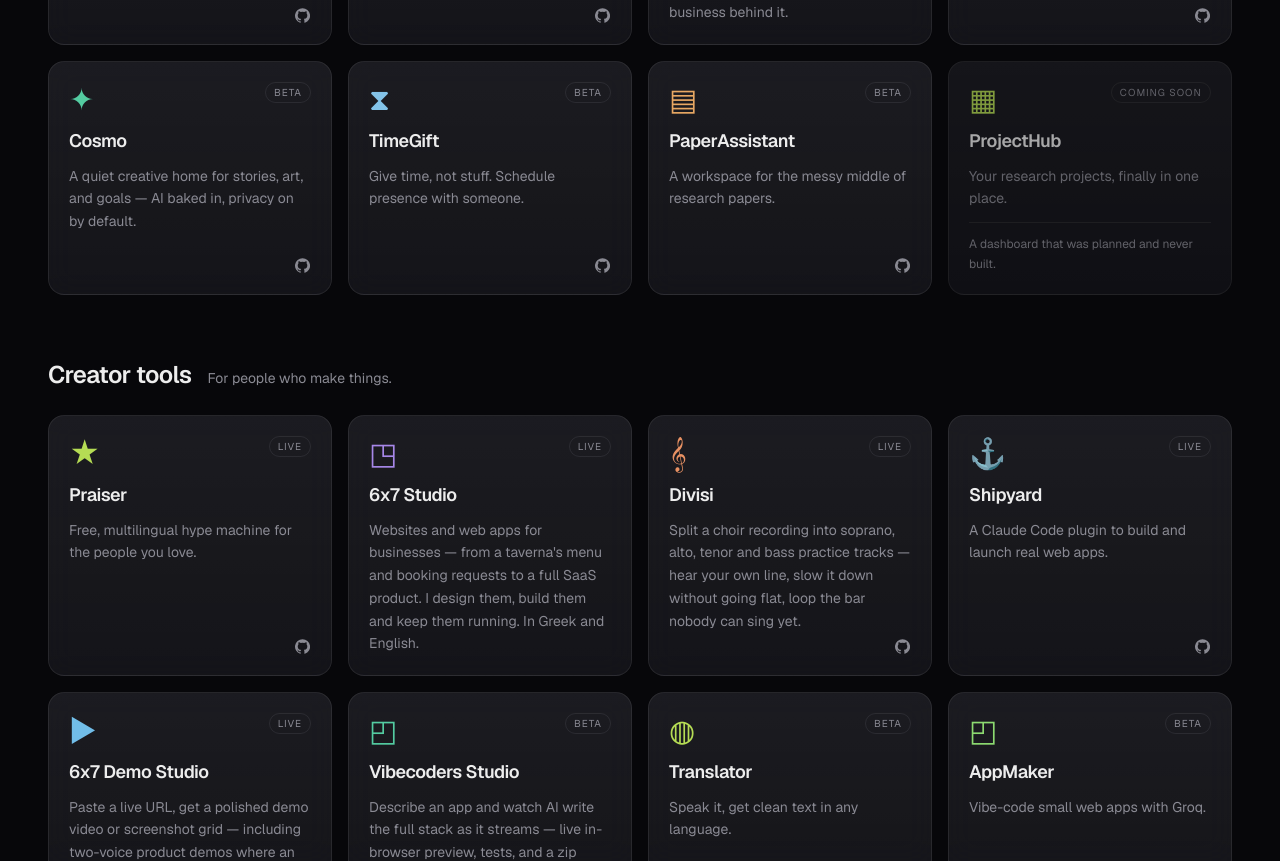
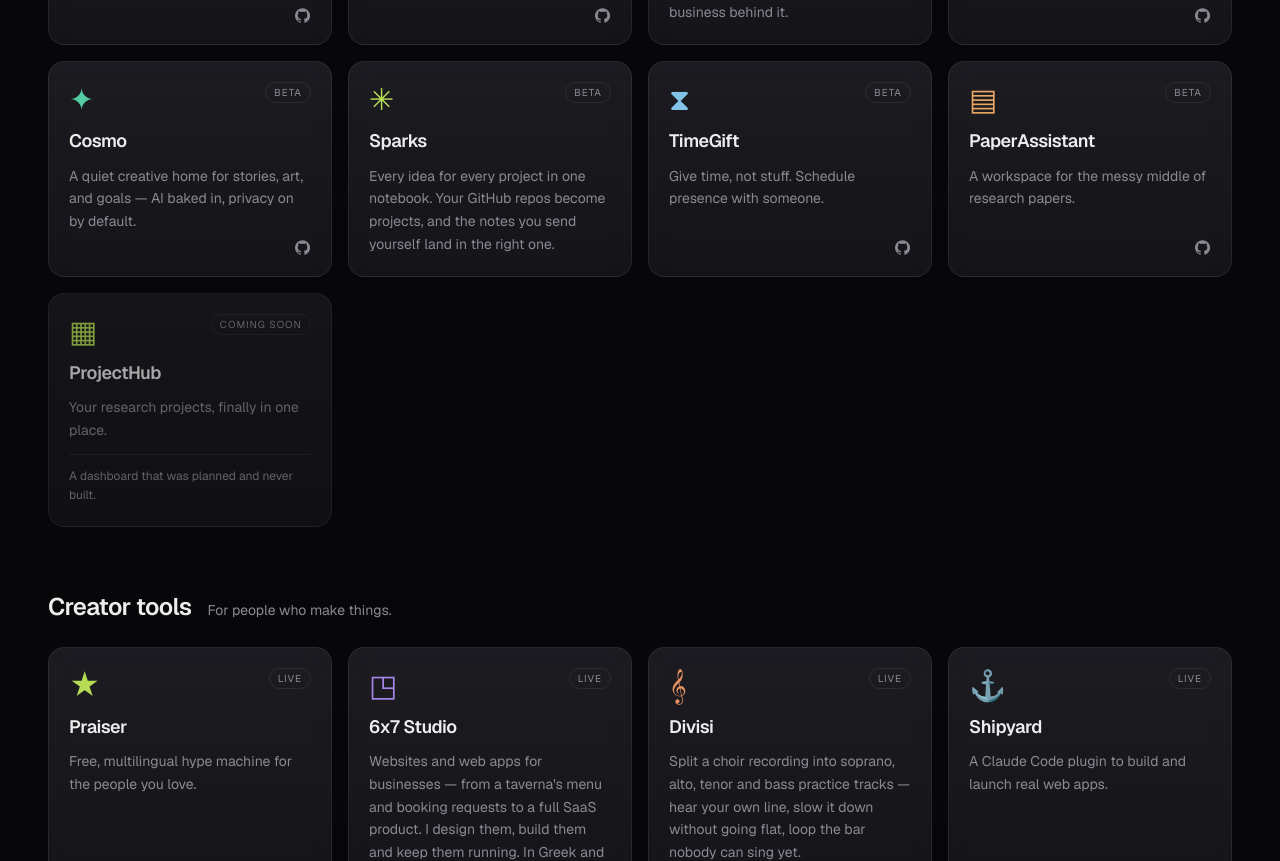
Before and after one commit to philipposk/6x7.gr, a Next.js app: page / in a window 1280 px wide. Shown: the part 1880-2741 px from the top of the page. Built offline with nearby package versions, Linux system fonts and the light colour scheme; no server answers.

Commit message:
Hub: add Sparks card (sparks.6x7.gr)

```diff
--- a/src/data/projects.ts
+++ b/src/data/projects.ts
@@ -156,6 +156,16 @@ export const PROJECTS: Project[] = [
     live: "https://cosmo.6x7.gr",
     repo: "https://github.com/philipposk/cosmo-frontend",
     glyph: "✦",
+  },
+  {
+    slug: "sparks",
+    name: "Sparks",
+    tagline:
+      "Every idea for every project in one notebook. Your GitHub repos become projects, and the notes you send yourself land in the right one.",
+    group: "productivity",
+    status: "beta",
+    live: "https://sparks.6x7.gr",
+    glyph: "✳",
   },
   {
     slug: "daisy",
```
Also changed, not shown: public/llms.txt.
